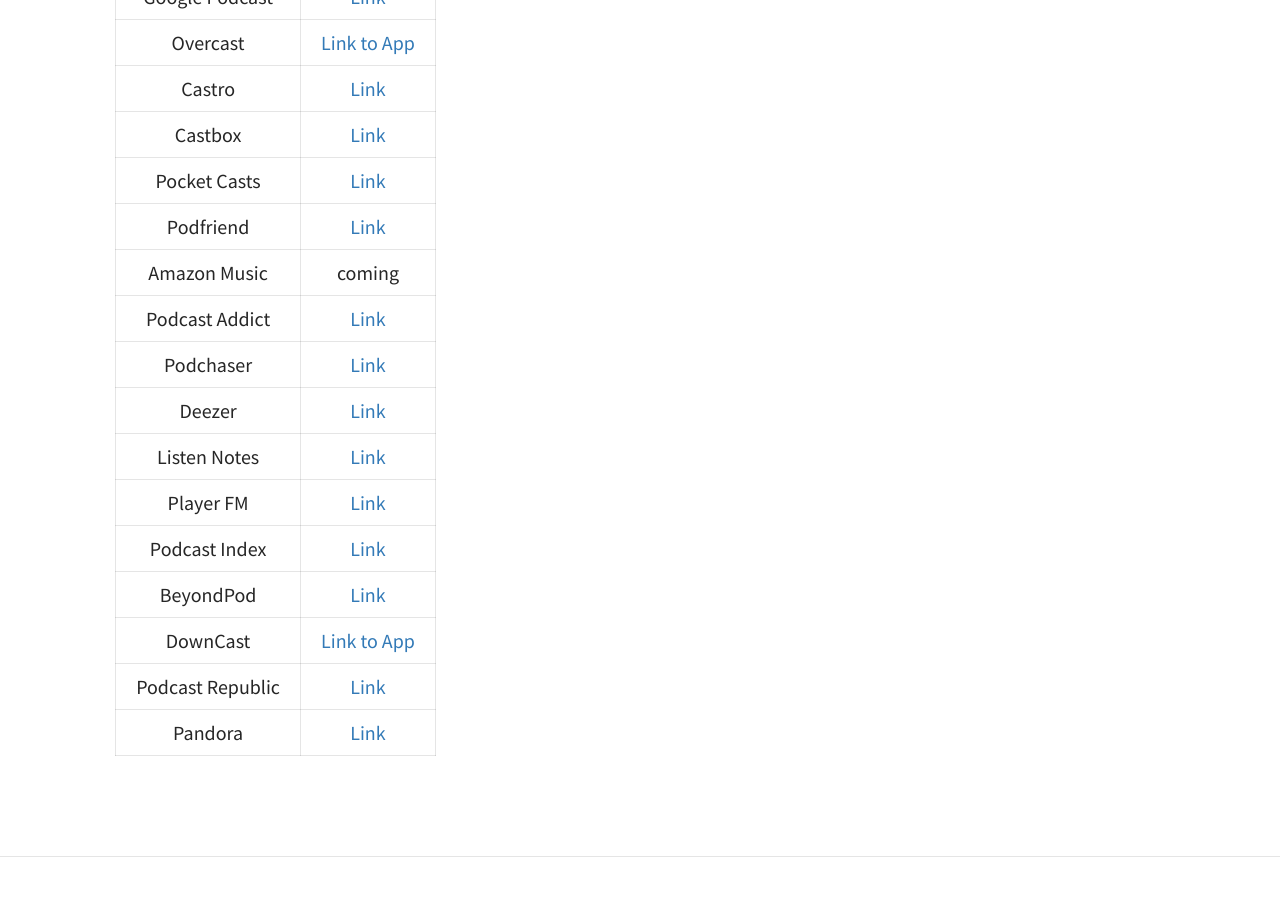
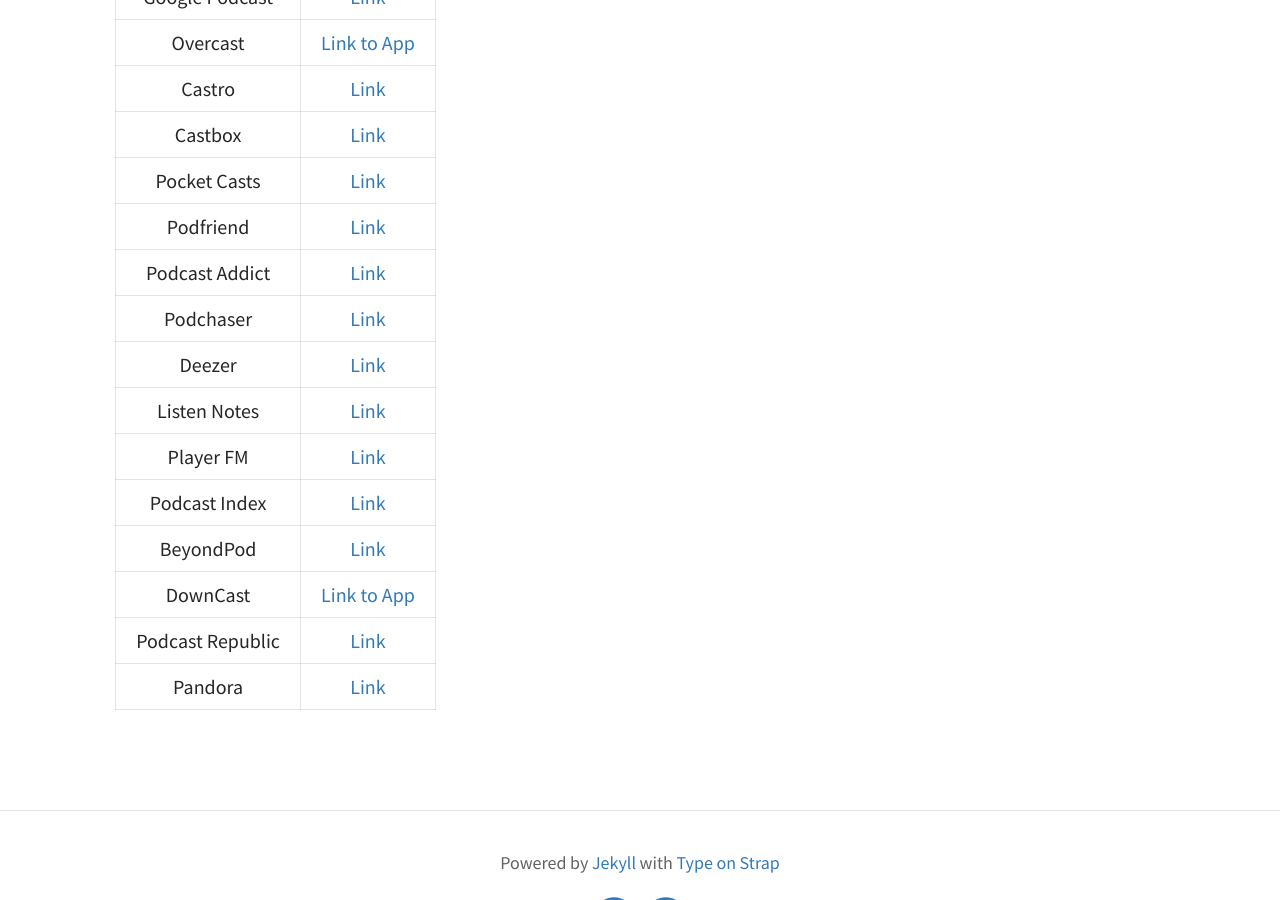
Before and after one commit to codereport/adsp2, a Jekyll site: the page built from pages/listen.md, in a window 1280 px wide and 900 px high, scrolled down 607 px. Built offline with Jekyll 4.4.1, drawn with Linux system fonts in a browser that asks for light colours.

Commit message:
Update listen

```diff
--- a/pages/listen.md
+++ b/pages/listen.md
@@ -17,7 +17,6 @@
 |     Castbox      |  [Link](https://castbox.fm/channel/id3544076?utm_campaign=ex_share_ch&utm_medium=exlink&country=gb)   |
 |   Pocket Casts   |                                    [Link](https://pca.st/c9ft6kvu)                                    |
 |    Podfriend     |                         [Link](https://web.podfriend.com/podcast/1541407369)                          |
-|   Amazon Music   |                                                coming                                                 |
 |  Podcast Addict  |                           [Link](https://podcastaddict.com/podcast/3164467)                           |
 |    Podchaser     |           [Link](https://www.podchaser.com/podcasts/algorithms-data-structures-pro-1557693)           |
 |      Deezer      |                            [Link](https://www.deezer.com/en/show/1999182)                             |
```
